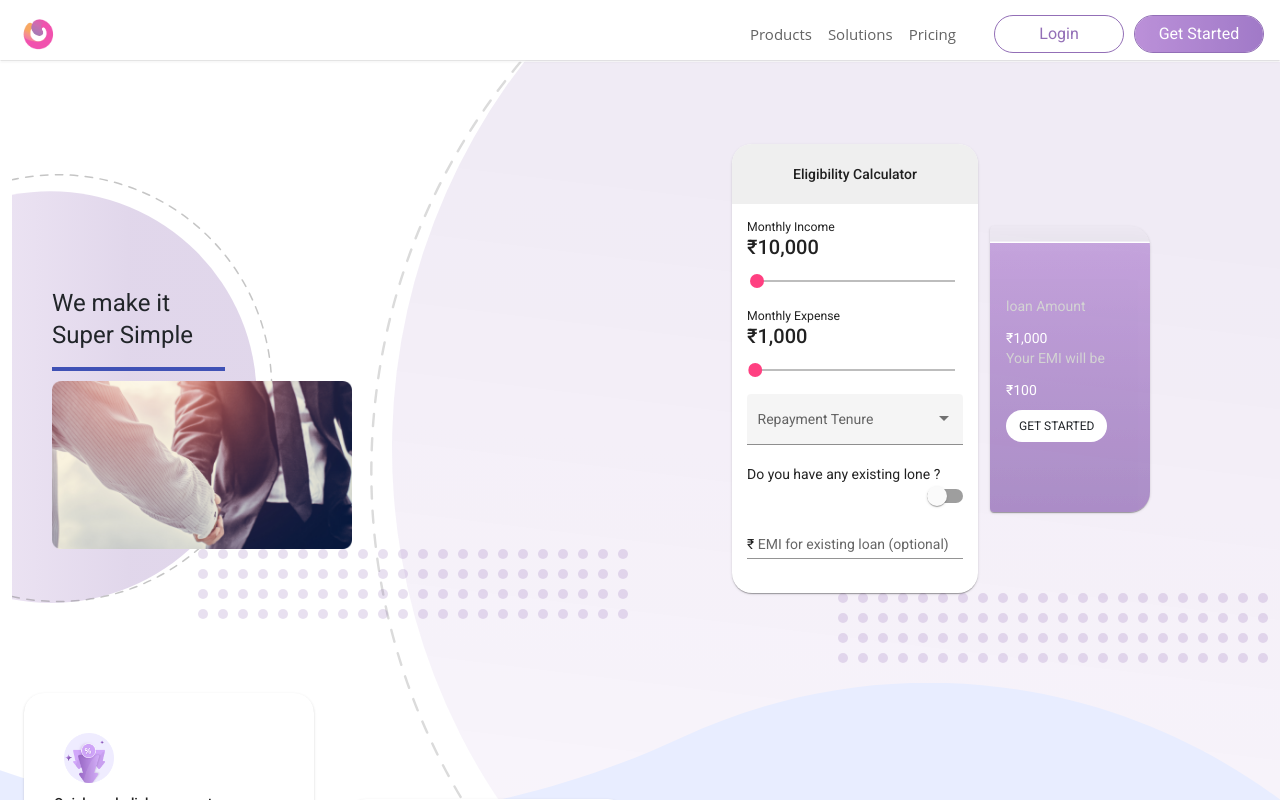
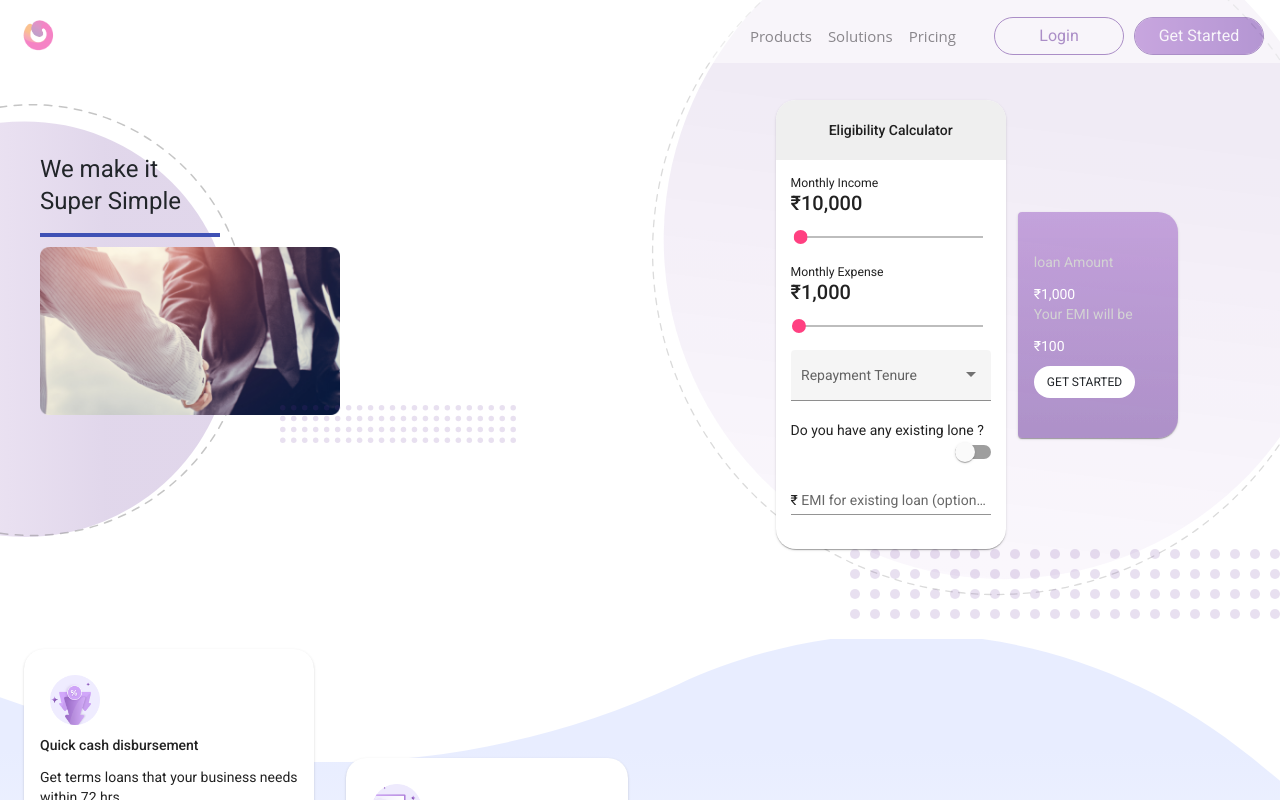
Before and after one commit to ranjit1995/bank, an Angular app: page / in a window 1280 px wide. Shown: the top 800 px of the page. Built offline with nearby package versions, Linux system fonts and the light colour scheme.

Commit message:
new UI design

```diff
--- a/src/app/app.component.html
+++ b/src/app/app.component.html
@@ -1,7 +1,7 @@
 <div class="bodyGap">
-  <mat-toolbar class="fixed-top blueBg">
-    <mat-toolbar-row style="height: 60px;">
-      <span class="img">
+  <!-- <mat-toolbar class="fixed-top blueBg">
+    <mat-toolbar-row style="height: 60px;"> -->
+  <span [ngClass]="scroll ? 'striky img opacity-1':'striky img opacity-5'">
     <nav class="navbar navbar-expand-lg navbar-light bg-light ">
       <a class="navbar-brand">
         <img src="../assets/assignment-img/logo/logo.png">
@@ -32,12 +32,12 @@
       </div>
     </nav>
   </span>
-    </mat-toolbar-row>
-  </mat-toolbar>
+  <!-- </mat-toolbar-row>
+  </mat-toolbar> -->
 </div>
-<div class="bwrap"> </div>
+<div class="bwrap" (scroll)="myFunction()"> </div>
 <div class="row mb-20">
-  <div class="col-6">
+  <div class="col-6 pd-0">
     <div class="bg-small">
       <div class="width-300">
         <div class="text-pd">
@@ -48,12 +48,16 @@
 
         <img src="../assets/assignment-img/collect_img-video/collect_img-video.png" alt="Paris" width="300"
           height="auto">
-        <img src="../assets/assignment-img/accounting_dots.svg" style="float: right;">
+        <img src="../assets/assignment-img/accounting_dots.svg" style="    margin-right: 0px;
+        width: 236px;
+        margin-left: 240px;
+        margin-top: -10px;">
       </div>
     </div>
   </div>
-  <div class="col-6">
-    <div class="row mt-10">
+  <div class="col-6 pd-0">
+    <div class="bg-large">
+      <div class="row right">
         <div class="leftcolumn-60">
           <mat-card class="eligibility-card">
             <mat-card-content>
@@ -108,6 +112,7 @@
         </div>
       </div>
       <img src="../assets/assignment-img/accounting_dots.svg" style="float: right;">
+    </div>
   </div>
 </div>
 
--- a/src/app/app.component.scss
+++ b/src/app/app.component.scss
@@ -12,11 +12,9 @@
 }
 
 .bwrap {
-    padding-top: 54px !important;
+    // padding-top: 54px !important;
 }
-.bodyGap {
-    min-height: 10vh;
-}
+
 .getMoney-btn {
     background: white;
     border-radius: 20px;
@@ -30,7 +28,6 @@
     border: 0px;
 }
 .img {
-    opacity: 0.7;
     background-color: #cccccc;
     width: 100%;
     .navbar {
@@ -78,7 +75,7 @@
 .example-card {
     max-width: 400px;
     margin-top: 10px;
-    padding: 30px;
+    padding-bottom: 30px;
     border-radius: 20px;
     img {
         width: 70px;
@@ -166,7 +163,7 @@
     float: left;
     width: 50%;
     padding-left: 20px;
-    margin-top: auto;
+    margin-top: 100px;
     .eligibility-card {
         padding: 0px;
         border-radius: 20px;
@@ -215,13 +212,15 @@
     margin-bottom: auto;
     .example-card-1 {
         background: transparent url("../assets/assignment-img/Rectangle\ 2.svg") 0% 0% no-repeat padding-box;
-        background-size: 340% 168%;
-        background-position: 80% 36%;
+        background-size: 380% 168%;
+        background-position: 67% 36%;
         max-width: 160px !important;
-        padding-top: 70px !important;
-        padding-bottom: 70px !important;
+        padding-top: 40px !important;
+        padding-bottom: 40px !important;
         border-bottom-right-radius: 20px;
         border-top-right-radius: 20px;
+        height: 100%;
+        margin-top: 100px;
     }
     .carency {
         color: white;
@@ -256,20 +255,41 @@ a {
     width: 30%;
     margin-bottom: 10px;
 }
+.right {
+    float: right;
+}
 .bg-small {
     background: transparent url("../assets/assignment-img/blob-small.svg") 0% 0% no-repeat padding-box;
-    background-size: 270% 81%;
-    background-position: 75% 40%;
+    background-size: 400% 70%;
+    background-position: 65% 56%;
     min-width: 150px !important;
     height: 100%;
 }
 .bg-large {
     background: transparent url("../assets/assignment-img/circle.svg") 0% 0% no-repeat padding-box;
-    background-size: 270% 81%;
-    background-position: 75% 40%;
+    background-size: 392% 125%;
+    background-position: 48% 90%;
     min-width: 150px !important;
     height: 100%;
+}
+.pd-0 {
+    padding: 0px !important;
 }
 .mb-20 {
     margin-bottom: 20px !important;
 }
+.striky {
+    position: fixed;
+    width: 100%;
+    z-index: 1000;
+}
+.opacity-1 {
+    opacity: 1;
+    .navbar {
+        box-shadow: 0px 2px 1px -1px rgb(0 0 0 / 20%), 0px 1px 1px 0px rgb(0 0 0 / 14%),
+            0px 1px 3px 0px rgb(0 0 0 / 12%);
+    }
+}
+.opacity-5 {
+    opacity: 0.5;
+}
--- a/src/app/app.component.ts
+++ b/src/app/app.component.ts
@@ -19,14 +19,17 @@ export class AppComponent implements OnInit {
     window.onscroll = function () { myFunction() };
 
     function myFunction() {
-      var navbar: any = document.getElementsByClassName("mb-20");
-      var sticky = navbar.offsetTop;
 
-      // Get the offset position of the navbar
-      console.log(window.pageYOffset >= sticky)
-      console.log(sticky)
-      that.scroll = true
+      console.log(window.pageYOffset)
+      if(window.pageYOffset>0){
+        that.scroll = true
+      }else{
+        that.scroll = false
+
+      }
     }
   }
-
+  myFunction() {
+    console.log("SCROLL IS CALLED")
+  }
 }
--- a/src/styles.scss
+++ b/src/styles.scss
@@ -7,10 +7,4 @@ body {
 body {
     margin: 0;
     font-family: Roboto, "Helvetica Neue", sans-serif;
-    // background: #fcfcff 0% 0% no-repeat padding-box;
-    background: transparent url("./assets/assignment-img/circle.svg") 0% 0% no-repeat padding-box;
-    background-size: 162% 180%;
-    background-position: 3% 40%;
-    min-width: 150px !important;
-    height: 100%;
 }
```
Also changed, not shown: src/themes.scss (added). Lines whose indentation alone changed are shown as unchanged.
